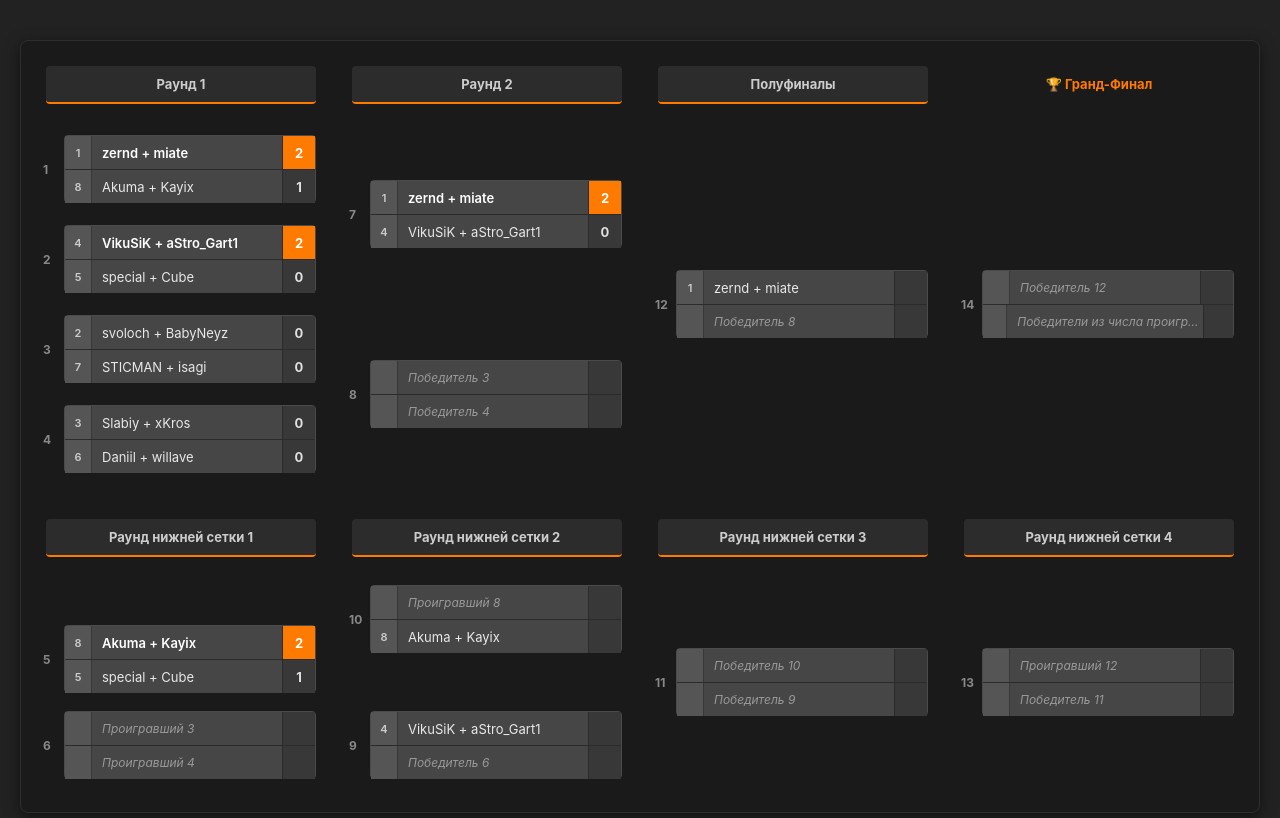
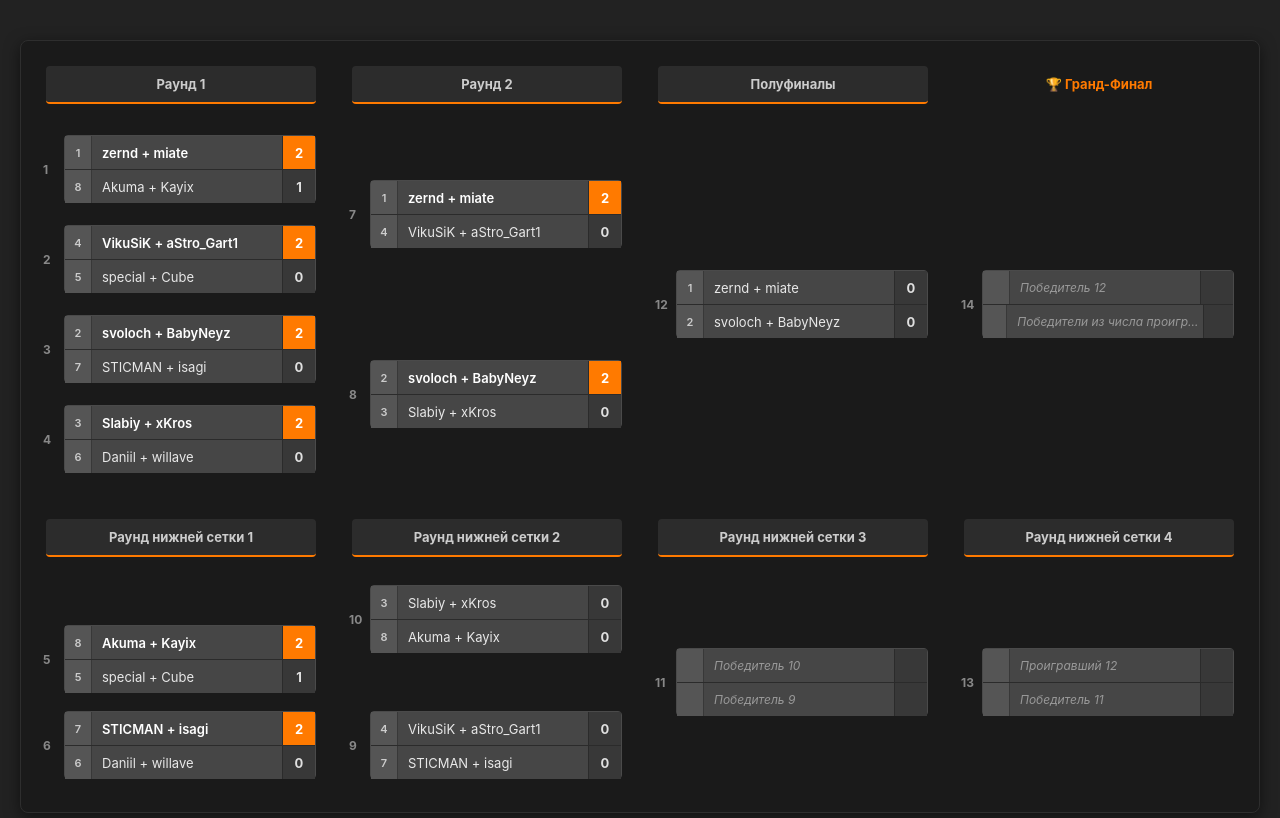
Before and after one commit to sticman192/turnir, a plain HTML site: page index.html in a window 1280 px wide. Drawn offline with Linux system fonts and the light colour scheme.

Commit message:
Update index.html

```diff
--- a/index.html
+++ b/index.html
@@ -388,17 +388,17 @@
         const bracketData = {
             "m1": { id: 1, container: "upper-r1", s1: 1, team1: "zernd + miate", score1: 2, s2: 8, team2: "Akuma + Kayix", score2: 1, images: ["my_folder/Kolya.jpg"] },
             "m2": { id: 2, container: "upper-r1", s1: 4, team1: "VikuSiK + aStro_Gart1", score1: 2, s2: 5, team2: "special + Cube", score2: 0, images: [] },
-            "m3": { id: 3, container: "upper-r1", s1: 2, team1: "svoloch + BabyNeyz", score1: 0, s2: 7, team2: "STICMAN + isagi", score2: 0, images: [] },
-            "m4": { id: 4, container: "upper-r1", s1: 3, team1: "Slabiy + xKros", score1: 0, s2: 6, team2: "Daniil + willave", score2: 0, images: [] },
+            "m3": { id: 3, container: "upper-r1", s1: 2, team1: "svoloch + BabyNeyz", score1: 2, s2: 7, team2: "STICMAN + isagi", score2: 0, images: [] },
+            "m4": { id: 4, container: "upper-r1", s1: 3, team1: "Slabiy + xKros", score1: 2, s2: 6, team2: "Daniil + willave", score2: 0, images: [] },
 
             "m7": { id: 7, container: "upper-r2", s1: "", team1: "", score1: 2, s2: "", team2: "", score2: 0, ph1: "Победитель 1", ph2: "Победитель 2", images: [] },
-            "m8": { id: 8, container: "upper-r2", s1: "", team1: "", score1: 0, s2: "", team2: "", score2: 0, ph1: "Победитель 3", ph2: "Победитель 4", images: [] },
+            "m8": { id: 8, container: "upper-r2", s1: "", team1: "", score1: 2, s2: "", team2: "", score2: 0, ph1: "Победитель 3", ph2: "Победитель 4", images: [] },
 
             "m12": { id: 12, container: "upper-sf", s1: "", team1: "", score1: 0, s2: "", team2: "", score2: 0, ph1: "Победитель 7", ph2: "Победитель 8", images: [] },
             "m14": { id: 14, container: "grand-final-col", s1: "", team1: "", score1: 0, s2: "", team2: "", score2: 0, ph1: "Победитель 12", ph2: "Победители из числа проигравших", images: [] },
 
             "m5": { id: 5, container: "lower-r1", s1: "", team1: "", score1: 2, s2: "", team2: "", score2: 1, ph1: "Проигравший 1", ph2: "Проигравший 2", images: [] },
-            "m6": { id: 6, container: "lower-r1", s1: "", team1: "", score1: 0, s2: "", team2: "", score2: 0, ph1: "Проигравший 3", ph2: "Проигравший 4", images: [] },
+            "m6": { id: 6, container: "lower-r1", s1: "", team1: "", score1: 2, s2: "", team2: "", score2: 0, ph1: "Проигравший 3", ph2: "Проигравший 4", images: [] },
 
             "m10": { id: 10, container: "lower-r2", s1: "", team1: "", score1: 0, s2: "", team2: "", score2: 0, ph1: "Проигравший 8", ph2: "Победитель 5", images: [] },
             "m9": { id: 9, container: "lower-r2", s1: "", team1: "", score1: 0, s2: "", team2: "", score2: 0, ph1: "Проигравший 7", ph2: "Победитель 6", images: [] },
```
